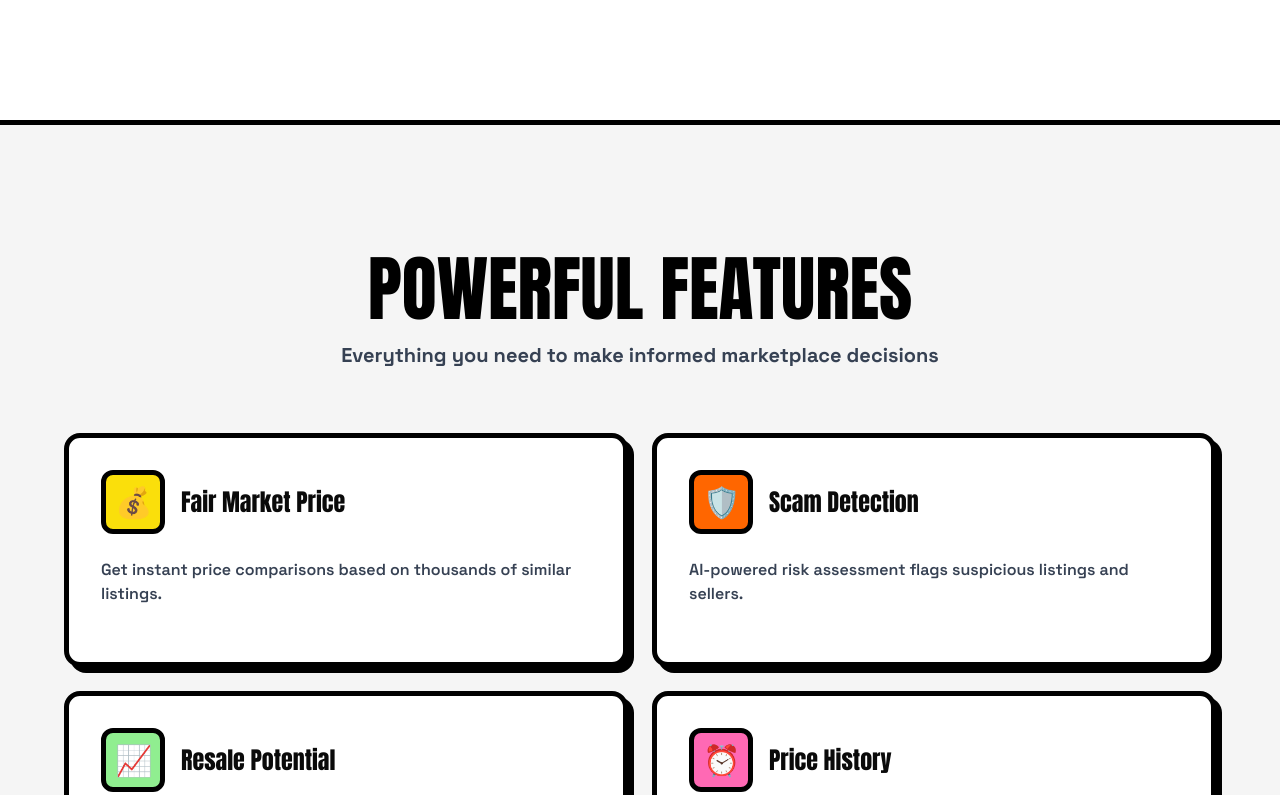
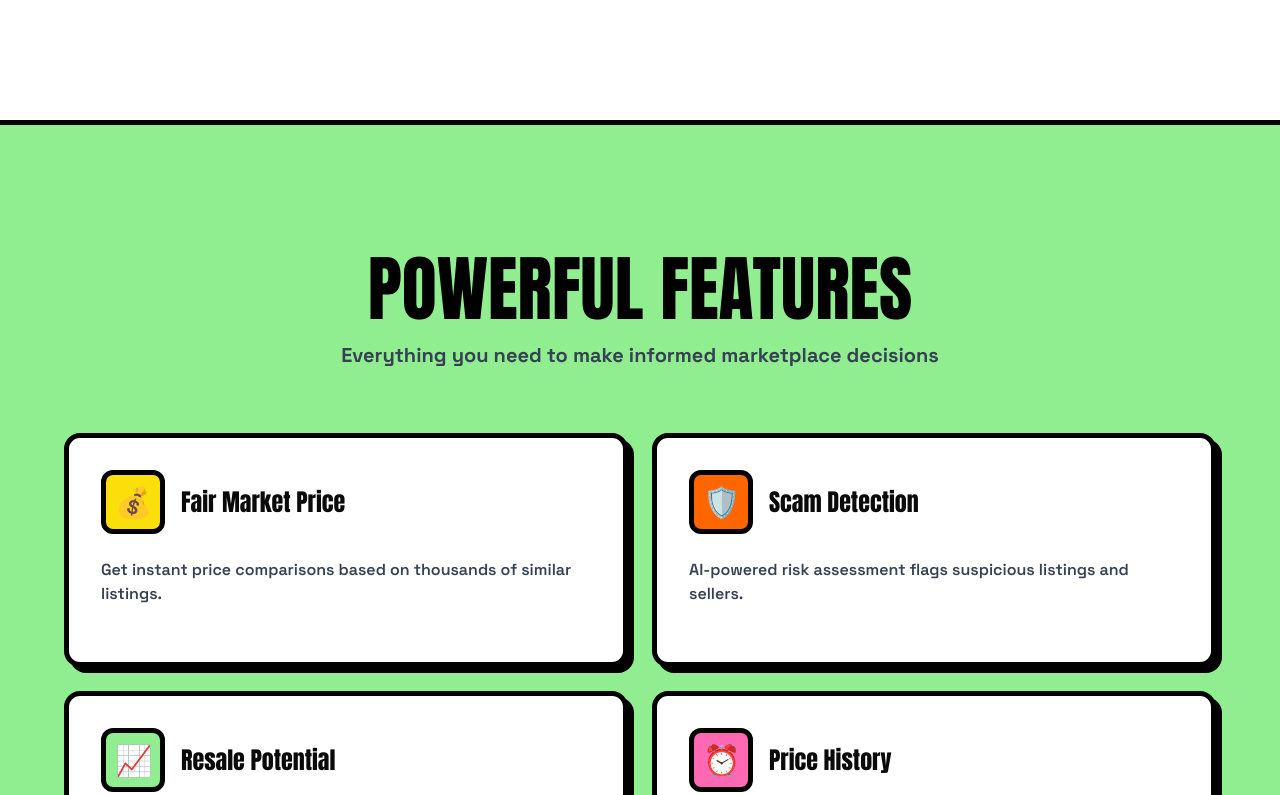
Before and after one commit to tanner-pham/Baller, a Next.js app: page / in a window 1280 px wide. Shown: the part 1365-2160 px from the top of the page. Built offline with nearby package versions, Linux system fonts and the light colour scheme; a web font is replaced by a local one.

Commit message:
Adjusted color in features component

```diff
--- a/src/app/(components)/Features.tsx
+++ b/src/app/(components)/Features.tsx
@@ -33,7 +33,7 @@ export function Features() {
   ];
 
   return (
-    <section id="features" className="relative py-20 lg:py-32 bg-[#F5F5F5] border-b-5 border-black overflow-hidden">
+    <section id="features" className="relative py-20 lg:py-32 bg-[#90EE90] border-b-5 border-black overflow-hidden">
       <div className="container mx-auto px-4">
         <div className="text-center mb-16">
           <h2 className="font-['Anton',sans-serif] text-6xl lg:text-7xl mb-4 text-black">
```
